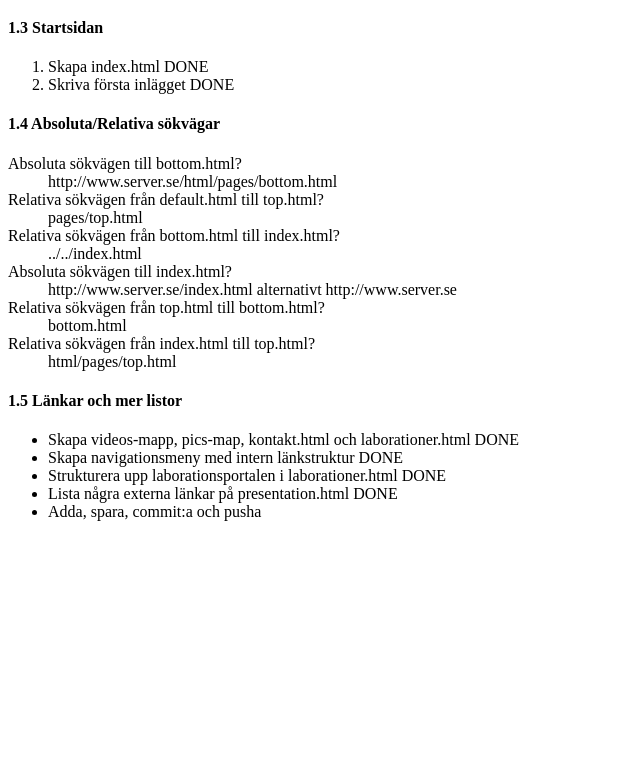
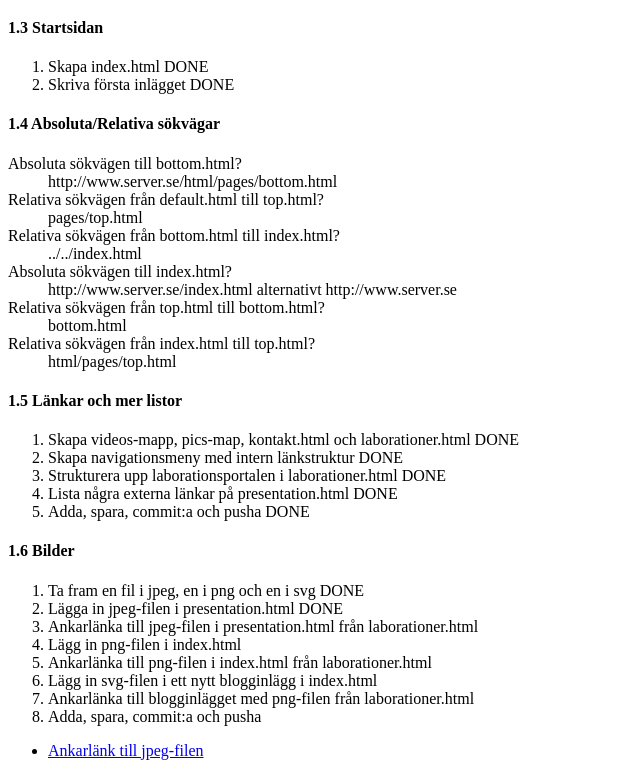
Before and after one commit to MichaelLarsStaege/1ik415-laborationer, a plain HTML site: page pages/laborationer.html in a window 1280 px wide. Shown: the part 597-1373 px from the top of the page, without its empty margins (0-640 px from the left). Before the commit the page ends 1134 px from the top, so only its background shows below. Drawn offline with Linux system fonts and the light colour scheme.

Commit message:
Påbörjat bildgrejen

```diff
--- a/pages/laborationer.html
+++ b/pages/laborationer.html
@@ -60,13 +60,26 @@
             <dd>html/pages/top.html</dd>
         </dl>
         <h4>1.5 Länkar och mer listor</h4>
-        <ul>
+        <ol>
             <li>Skapa videos-mapp, pics-map, kontakt.html och laborationer.html DONE</li>
             <li>Skapa navigationsmeny med intern länkstruktur DONE</li>
             <li>Strukturera upp laborationsportalen i laborationer.html DONE</li>
             <li>Lista några externa länkar på presentation.html DONE</li>
+            <li>Adda, spara, commit:a och pusha DONE</li>
+        </ol>
+        <h4>1.6 Bilder</h4>
+        <ol>
+            <li>Ta fram en fil i jpeg, en i png och en i svg DONE</li>
+            <li>Lägga in jpeg-filen i presentation.html DONE</li>
+            <li>Ankarlänka till jpeg-filen i presentation.html från laborationer.html</li>
+            <li>Lägg in png-filen i index.html</li>
+            <li>Ankarlänka till png-filen i index.html från laborationer.html</li>
+            <li>Lägg in svg-filen i ett nytt blogginlägg i index.html</li>
+            <li>Ankarlänka till blogginlägget med png-filen från laborationer.html</li>
             <li>Adda, spara, commit:a och pusha</li>
+        </ol>
+        <ul>
+            <li><a href="#">Ankarlänk till jpeg-filen</a></li>
         </ul>
-
     </body>
 </html>
```
Also changed, not shown: pages/presentation.html (+1 -0 lines), pics/logotype.png (added), pics/michael.jpg (added).
